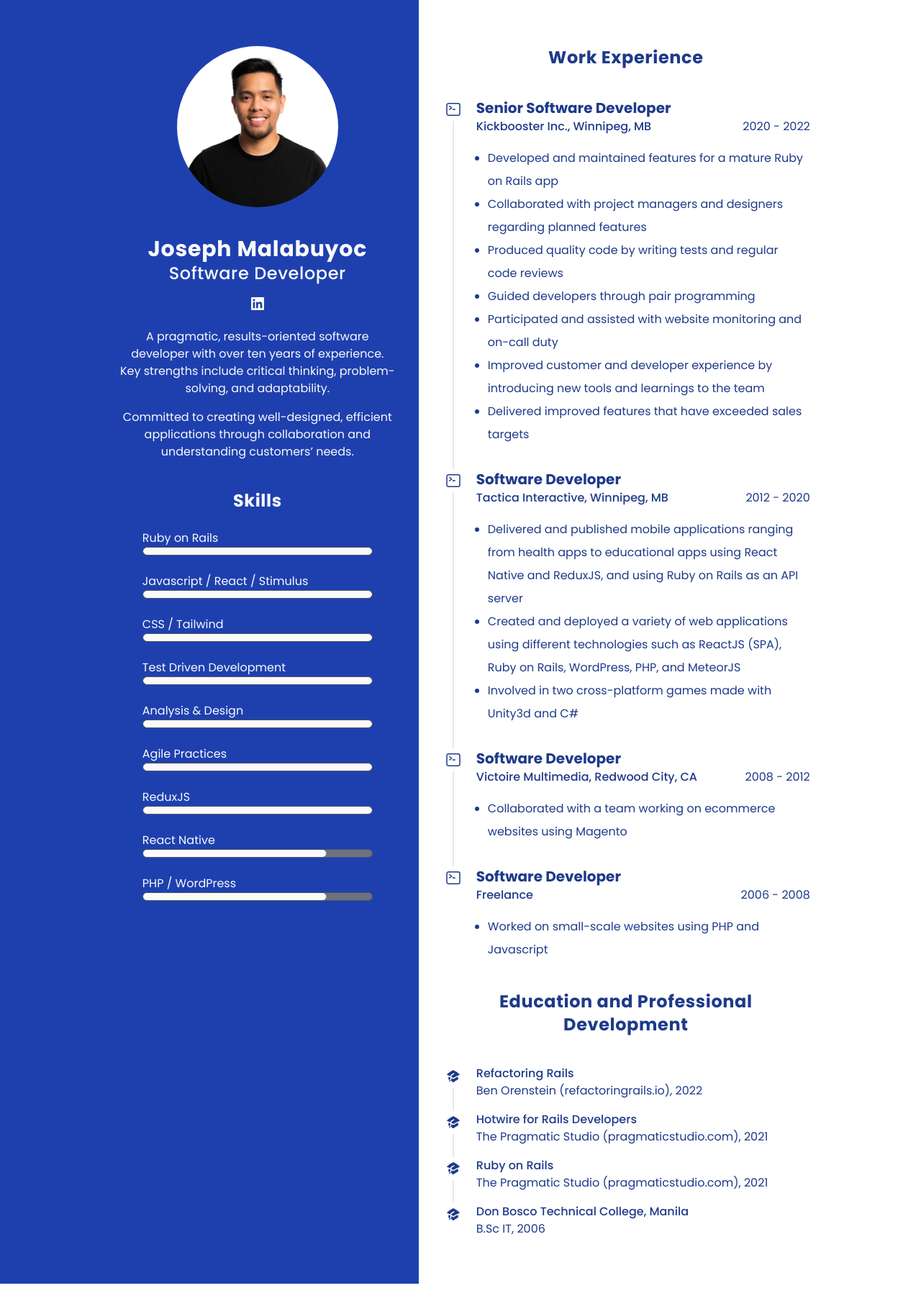
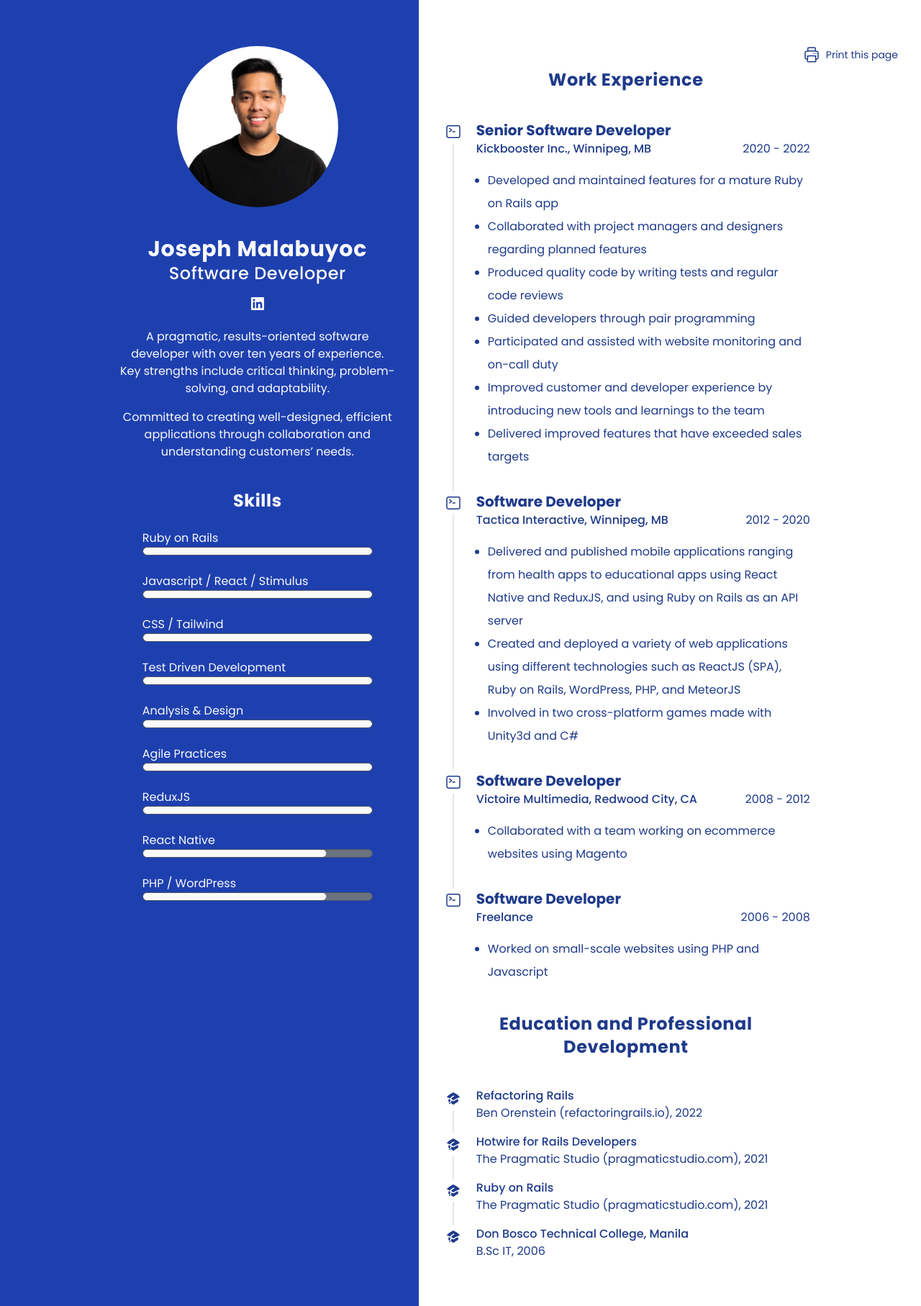
Before and after one commit to joseryzmal/joseryzmal.dev, a Jekyll site: the page built from index.html, in a window 1280 px wide. Shown: the whole page at 72% size. Built offline with Jekyll 4.4.1, drawn with Linux system fonts in a browser that asks for light colours; before the commit the page ends 1784 px from its top, so only the background shows below that.

Commit message:
Make page printable

```diff
--- /dev/null
+++ b/_includes/print.html
@@ -0,0 +1,8 @@
+<div class="text-right print:hidden">
+  <button type="button" onclick="window.print()" class="inline-flex justify-end items-center text-sm">
+    <svg xmlns="http://www.w3.org/2000/svg" fill="none" viewBox="0 0 24 24" stroke-width="1.5" stroke="currentColor" class="w-6 h-6">
+      <path stroke-linecap="round" stroke-linejoin="round" d="M6.72 13.829c-.24.03-.48.062-.72.096m.72-.096a42.415 42.415 0 0110.56 0m-10.56 0L6.34 18m10.94-4.171c.24.03.48.062.72.096m-.72-.096L17.66 18m0 0l.229 2.523a1.125 1.125 0 01-1.12 1.227H7.231c-.662 0-1.18-.568-1.12-1.227L6.34 18m11.318 0h1.091A2.25 2.25 0 0021 15.75V9.456c0-1.081-.768-2.015-1.837-2.175a48.055 48.055 0 00-1.913-.247M6.34 18H5.25A2.25 2.25 0 013 15.75V9.456c0-1.081.768-2.015 1.837-2.175a48.041 48.041 0 011.913-.247m10.5 0a48.536 48.536 0 00-10.5 0m10.5 0V3.375c0-.621-.504-1.125-1.125-1.125h-8.25c-.621 0-1.125.504-1.125 1.125v3.659M18 10.5h.008v.008H18V10.5zm-3 0h.008v.008H15V10.5z" />
+    </svg>
+    <span class="ml-2">Print this page</span>
+  </button>
+</div>
--- a/_includes/skill.html
+++ b/_includes/skill.html
@@ -1,8 +1,10 @@
-<dl class="mb-6">
+{% assign css = 'translate-x-' | append: include.rating | replace: '5/5', 'full' %}
+<dl class="mb-6 print:flex print:justify-between">
   <dt>{{ include.title }}</dt>
   <dd>
-    <div class="relative overflow-hidden h-3 rounded-full bg-gray-500 border border-gray-600">
-      <div class="absolute inset-y-0 left-auto right-full rounded-full bg-neutral-50 border border-neutral-100 w-full {{ include.css }}"></div>
+    <div class="relative overflow-hidden h-3 rounded-full bg-gray-500 border border-gray-600 print:hidden">
+      <div class="absolute inset-y-0 left-auto right-full rounded-full bg-neutral-50 border border-neutral-100 w-full {{ css }}"></div>
     </div>
+    <span class="hidden print:inline">{{ include.rating }}</span>
   </dd>
 </dl>
--- a/index.html
+++ b/index.html
@@ -5,9 +5,15 @@ skill_rating_css:
   - translate-x-3/5
   - translate-x-4/5
   - translate-x-full
+left:
+  bg: bg-blue-800
+  text: text-neutral-50
+right:
+  bg: bg-white
+  text: text-blue-900
 ---
 <div class="grid grid-cols-1 md:grid-cols-11 md:min-h-screen print:grid-cols-11">
-  <div class="bg-blue-800 text-neutral-50 print:text-black md:col-span-5 print:col-span-5 flex justify-center md:justify-end px-8 py-8 lg:py-16">
+  <div class="{{page.left.bg}} {{page.left.text}} print:bg-white print:text-black md:col-span-5 print:col-span-5 flex justify-center md:justify-end px-8 py-8 lg:py-16 print:p-4">
     <div class="flex flex-col gap-y-6 lg:gap-y-10 max-w-sm">
       <figure class="mx-8 lg:mx-20 print:hidden">
         <img src="/assets/images/photo.jpg" alt="{{ site.profile_name }}" class="block mx-auto rounded-full">
@@ -15,16 +21,16 @@ skill_rating_css:
       <section class="text-center print:text-left">
         <h1 class="text-3xl font-bold tracking-wide">{{ site.profile_name }}</h1>
         <h2 class="text-2xl font-medium tracking-wide">{{ site.profile_title }}</h2>
-        <div class="flex justify-center print:flex-col print:justify-start mt-4 mb-6">
+        <div class="flex justify-center print:flex-col print:justify-start mt-4 mb-6 print:mb-18">
           <a href="{{ site.linkedin_url }}" target="_blank" class="print:hidden">
             <svg class="h-5 w-5" fill="currentColor" viewBox="0 0 20 20" aria-hidden="true">
               <path fill-rule="evenodd" d="M16.338 16.338H13.67V12.16c0-.995-.017-2.277-1.387-2.277-1.39 0-1.601 1.086-1.601 2.207v4.248H8.014v-8.59h2.559v1.174h.037c.356-.675 1.227-1.387 2.526-1.387 2.703 0 3.203 1.778 3.203 4.092v4.711zM5.005 6.575a1.548 1.548 0 11-.003-3.096 1.548 1.548 0 01.003 3.096zm-1.337 9.763H6.34v-8.59H3.667v8.59zM17.668 1H2.328C1.595 1 1 1.581 1 2.298v15.403C1 18.418 1.595 19 2.328 19h15.34c.734 0 1.332-.582 1.332-1.299V2.298C19 1.581 18.402 1 17.668 1z" clip-rule="evenodd" />
             </svg>
           </a>
-          <div class="grid gap-y-4 hidden print:block text-sm">
-            <span>{{ site.linkedin_url }}</span>
-            <span>{{ site.url }}</span>
-          </div>
+          <ul class="grid gap-y-4 text-sm list-disc hidden print:block">
+            <li>{{ site.linkedin_url }}</li>
+            <li>{{ site.url }}</li>
+          </ul>
         </div>
 
         <div class="grid gap-y-4">
@@ -35,13 +41,14 @@ skill_rating_css:
       <section class="mx-auto max-w-xs w-full">
         <h1 class="text-center mb-6 text-2xl font-bold tracking-wide">Skills</h1>
         {% for skill in site.skills %}
-          {% assign css = 'translate-x-' | append: skill.rating | replace: '5/5', 'full' %}
-          {% include skill.html title=skill.title css=css %}
+          {% include skill.html title=skill.title rating=skill.rating %}
         {% endfor %}
       </section>
     </div>
   </div>
-  <div class="text-blue-900 md:col-span-6 print:col-span-6 px-8 py-8 lg:py-16">
+  <div class="{{page.right.bg}} {{page.right.text}} print:bg-white print:text-black md:col-span-6 print:col-span-6 px-8 py-8 lg:py-16 print:p-4">
+    {% include print.html %}
+
     <div class="grid gap-y-6 lg:gap-y-10 max-w-lg">
       <h2 class="lg:text-center text-2xl font-bold tracking-wide">Work Experience</h2>
       <div>
@@ -49,7 +56,7 @@ skill_rating_css:
         {% for work in work_experiences %}
           <section class="relative{% unless forloop.last %} pb-6 lg:pb-8{% endunless %}">
             {% unless forloop.last %}
-              <span class="absolute top-4 left-4 -ml-px h-full w-0.5 bg-gray-200" aria-hidden="true"></span>
+              <span class="absolute top-4 left-4 -ml-px h-full w-0.5 bg-gray-200 print:hidden" aria-hidden="true"></span>
             {% endunless %}
             <div class="relative flex">
               <div class="flex-none w-8 h-8 bg-white flex justify-center items-center print:hidden">
@@ -83,7 +90,7 @@ skill_rating_css:
         {% for edu_item in site.education %}
           <section class="relative">
             {% unless forloop.last %}
-              <span class="absolute top-4 left-4 -ml-px h-full w-0.5 bg-gray-200" aria-hidden="true"></span>
+              <span class="absolute top-4 left-4 -ml-px h-full w-0.5 bg-gray-200 print:hidden" aria-hidden="true"></span>
             {% endunless %}
             <div class="relative flex">
               <div class="flex-none w-8 h-8 bg-white flex justify-center items-center print:hidden">
```
Also changed, not shown: assets/css/styles.css.
